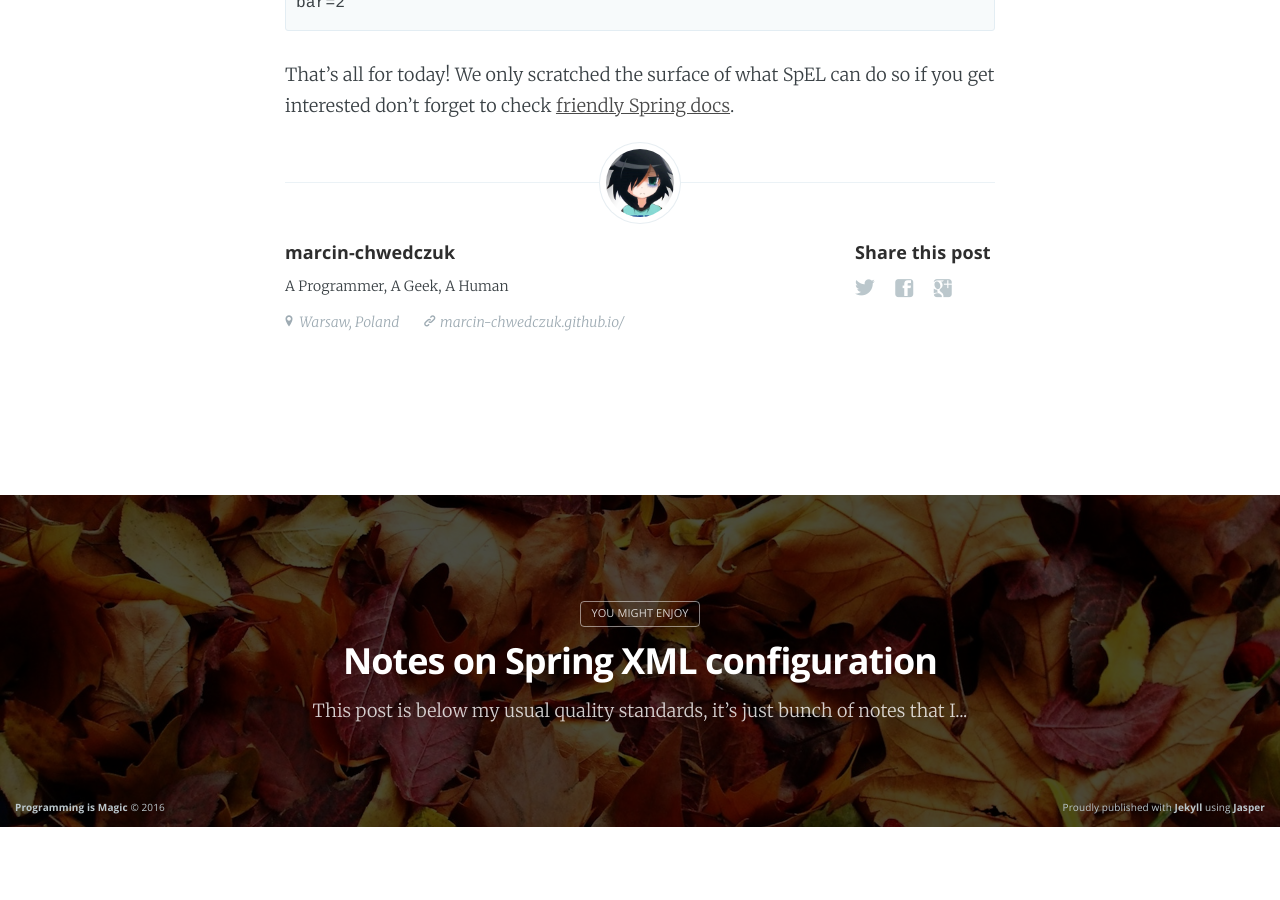
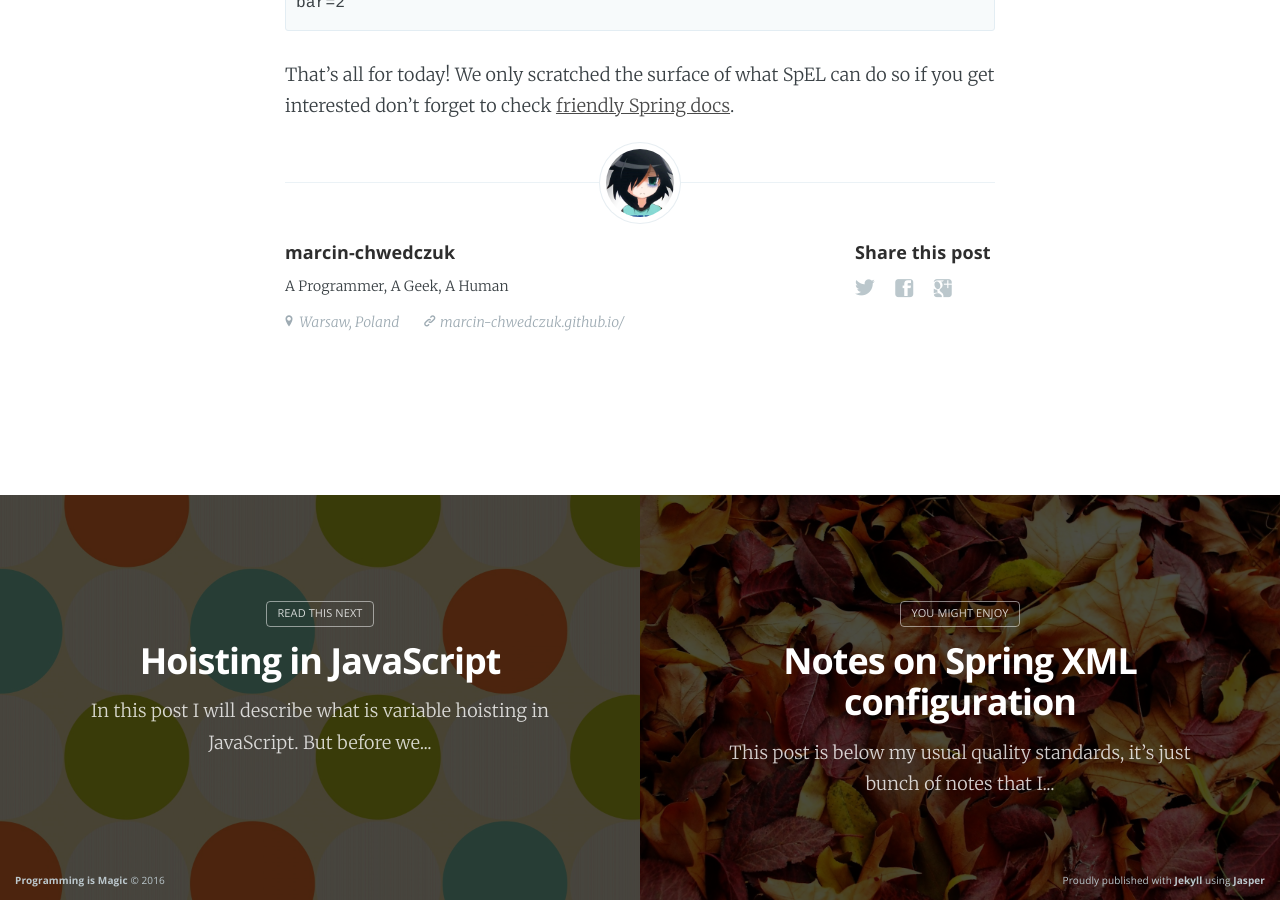
Before and after one commit to marcin-chwedczuk/_blog, a Jekyll site: the page built from _posts/2016-10-22-introduction-to-spring-expression-language.md, in a window 1280 px wide and 900 px high, scrolled down 6370 px. Built offline with Jekyll 4.4.1, drawn with Linux system fonts in a browser that asks for light colours; nearby versions of some CDN libraries; comment, search, counter and statistics services are not loaded; before the commit the page ends 7197 px from its top, so only the background shows below that; some of the changed lines change nothing that is shown.

Commit message:
Hoisting in JS

```diff
--- a/_layouts/post.html
+++ b/_layouts/post.html
@@ -11,7 +11,7 @@ class: 'post-template'
 <!-- Everything inside the #post tags pulls data from the post -->
 <!-- #post -->
 
-<header class="main-header post-head {% if page.cover %}" style="background-image: url({{ site.baseurl }}{{ page.cover }}) {% else %}no-cover{% endif %}">
+<header class="main-header post-head {% if page.cover %} no-gradient" style="background-image: url({{ site.baseurl }}{{ page.cover }}) {% else %}no-cover{% endif %}">
     <nav class="main-nav {% if page.cover %} overlay {% endif %} clearfix">
         {% if page.logo %}<a class="blog-logo" href="{{ site.baseurl }}"><img src="{{ site.baseurl }}{{ page.logo }}" alt="Blog Logo" /></a>{% endif %}
         {% if page.navigation %}
--- /dev/null
+++ b/_posts/2016-10-30-hoisting-in-javascript.md
@@ -0,0 +1,335 @@
+---
+layout: post
+cover: 'assets/images/mc_cover8.jpg'
+title: Hoisting in JavaScript
+date:   2016-10-30 00:00:00
+tags: javascript
+subclass: 'post tag-test tag-content'
+categories: 'mc'
+navigation: True
+logo: 'assets/images/home.png'
+disqus: true
+---
+
+In this post I will describe what is variable hoisting in JavaScript.
+But before we go into detailed explanations let's look at
+a few code examples.
+
+Let's start with function `bad()` that tries to
+access not defined variable:
+{% highlight javascript %}
+function bad() {
+    console.log(notDefinedVariable);
+}
+
+bad();
+// result:
+// "ReferenceError: notDefinedVariable is not defined
+{% endhighlight %}
+As we would expected attempt to read `notDefinedVariable`
+ends with an error, namely `ReferenceError` exception.
+
+Now you may be wondering what will happen when we try
+to write value to not defined variable:
+{% highlight javascript %}
+function bad2() {
+    notDefinedVariable = 'fufufu';
+}
+
+bad2(); // no error
+
+console.log(notDefinedVariable);
+// prints: "fufufu"
+{% endhighlight %}
+In this case we get no error and everything seems to work,
+but after a call to `bad2()` `notDefinedVariable` is still visible.
+What happened here is that we accidentally create
+`notDefinedVariable` *global* variable.
+
+Using global variables is regarded by many programmers as
+bad practice, especially when you can create them accidentally.
+To prevent errors and encourage good programming style
+ECMAScript 5 standard (which defines JavaScript language)
+introduced so called *strict mode*.
+We can enable strict mode by beginning function with `'use strict';`
+instruction.
+With strict mode enabled we get `ReferenceError` exception
+when we try to write to undefined variable:
+{% highlight javascript %}
+function bad3() {
+    'use strict';
+    notDefinedVariable = 'fufufu';
+}
+
+bad3();
+// result: "ReferenceError: undefinedVariable is not defined
+{% endhighlight %}
+
+You may be wondering what will happen when we declare
+variable but didn't assign any value to it, will we get
+an error while accessing variable value or not?
+{% highlight javascript %}
+function soSo() {
+    'use strict';
+
+    var foo;
+    console.log(foo);
+}
+
+soSo();
+// prints: undefined
+{% endhighlight %}
+We didn't get an error, that's because variables declared using `var` keyword
+initially have value of `undefined` until explicitly assigned by the user.
+
+Now let's look on a bit more complicated example:
+{% highlight javascript %}
+function hoisting1() {
+    'use strict';
+
+    console.log(x);
+
+    var x = 3;
+    console.log(x);
+}
+
+hoisting1();
+// prints: undefined 3
+{% endhighlight %}
+You may wonder what happened here. We already know that reading
+from undefined variables causes `ReferenceError` exception, but
+why first call to `console.log(x)` didn't throw any?
+And what about `undefined` value that was printed,
+we know that this is the value of declared but not initialized variables.
+So to sum up this function behaves as if variable `x` was declared
+at the very beginning of `hoisting1` function:
+{% highlight javascript %}
+function hoisting1() {
+    'use strict';
+
+    var x;
+
+    console.log(x);
+    x = 3;
+    console.log(x);
+}
+{% endhighlight %}
+And this is what hoisting is all about. In JavaScript it doesn't
+matter where you declare variables inside function body
+because they declarations will be implicitly
+moved to the beginning of the function.
+For example `func1()` when processed by JavaScript interpreter
+behaves exactly the same as `func2()`:
+{% highlight javascript %}
+function func1() {
+    'use strict';
+
+    var x = 1;
+    console.log(x);
+
+    for (var i = 0; i < 3; i += 1) {
+        console.log(i);
+    }
+
+    if (x > 0.5) {
+       var y = 2*x;
+       console.log(y);
+    }
+}
+
+function func2() {
+    'use strict';
+
+    var x, i, y;
+
+    x = 1;
+    console.log(x);
+
+    for (i = 0; i < 3; i += 1) {
+        console.log(i);
+    }
+
+    if (x > 0.5) {
+       y = 2*x;
+       console.log(y);
+    }
+}
+{% endhighlight %}
+
+As you may expect hoisting can make troubles when we are not
+alert, for example can you spot a bug here:
+{% highlight javascript %}
+function withBug() {
+    'use strict';
+    var arrayI = [1,2,3],
+        arrayJ = [3,2,1];
+
+    for (var i = 0; i < arrayI.length; i += 1) {
+        arrayI[i] += 1;
+    }
+
+    for (var j = 0; j < arrayJ.length; j += 1) {
+        if (arrayJ[j] == 2) {
+            console.log(arrayJ[i]);
+            break;
+        }
+    }
+}
+
+withBug();
+// prints: undefined
+{% endhighlight %}
+If `i` was accessible only inside `for(var i ...)` loop
+interpreter would spot problem with `console.log(arrayJ[i])` line
+and would thrown a `ReferenceError` exception. Unfortunately
+because of hoisting
+variable `i` is accessible through entire function body and only
+wrong behaviour of our program can tell us that something is wrong.
+
+So how can we make our programs secure against bugs caused by
+hoisting? The simples thing to do is to declare all function
+variables at the beginning of function body, thus making
+hoisting explicit:
+{% highlight javascript %}
+function sum(array) {
+    'use strict';
+
+    // declare all variables at the beginning
+    var arrSum = 0, i;
+
+    for (i = 0; i < array.length; i += 1) {
+      arrSum += array[i];
+    }
+
+    return arrSum;
+}
+{% endhighlight %}
+This is simple and effective solution but a bit cumbersome to use,
+it would be better to declare variables in the place of their first usage
+right? So the second solution is to just ignore the problem, if
+you are keeping size of your function small (no longer than 20 lines
+of code) and you follow good coding practices (especially you give
+your variables good descriptive names, and prefer `forEach` method to
+`for` loops)
+you should have no problems with hoisting.
+
+In some cases you really want to reduce visibility of a variable to
+some block of code, the popular solution to this problem is
+to use [IIFE pattern](https://developer.mozilla.org/en-US/docs/Glossary/IIFE):
+{% highlight javascript %}
+function iife() {
+    'use strict';
+
+    // following line produces: ReferenceError: i is not defined
+    // console.log('before IIFE: ' + i);
+
+    // iife expression - we declare anonymous
+    // function and immediately invoke it
+    (function() {
+      for (var i = 0; i < 3; i+=1) {
+        console.log(i);
+      }
+    }());
+
+    // following line produces: ReferenceError: i is not defined
+    // console.log('after IIFE: ' + i);
+}
+
+iife();
+// prints: 0 1 2
+{% endhighlight %}
+Here variable `i` is visible only inside IIFE expression.
+Using IIFE has it's own problems especially when we want to
+access `this` value inside IIFE expression.
+We must either pass `this` via local variable:
+{% highlight javascript %}
+function foo() {
+	// it is a convention to call such a variable
+	// that or self
+	var that = this;
+
+	(function() {
+		that.someMethod();
+	}());
+}
+{% endhighlight %}
+or use `call()` to invoke function:
+{% highlight javascript %}
+function foo() {
+	(function() {
+		this.someMethod();
+	}).call(this);
+}
+{% endhighlight %}
+
+Almost every popular language (e.g. Java, C#, C++) follows block scoping
+rules, this means that variable is visible only inside a block of
+code in which it is declared. For example in Java:
+{% highlight java %}
+int i = 0;
+{
+	int j = 3;
+	// we can use i and j here
+}
+// j no longer visible here
+for (int k = 0; k < 3; k++ ) {
+	// k and i are visible here
+}
+// k is no longer visible here
+// but we can access i
+{% endhighlight %}
+Compare this with JavaScript version:
+{% highlight javascript %}
+// can use i, j and k here
+var i = 0;
+// can use i, j and k here
+{
+	var j = 3;
+	// can use i, j and k here
+}
+// can use i, j and k here
+for (var k = 0; k < 3; k++ ) {
+	// can use i, j and k here
+}
+// can use i, j and k here
+{% endhighlight %}
+If you have this strange feeling that something is wrong here
+you are not the only one.
+JavaScript community decided to introduce proper lexical scoping
+to JavaScript in ECMAScript 2015 standard (sometimes called ES6).
+ECMAScript 2015 introduces a new JavaScript keyword `let` that
+works like `var` but with lexical scoping.
+Here's how our example looks with `let`:
+{% highlight javascript %}
+function letTest() {
+	'use strict';
+	let i = 0;
+	{
+		let j = 3;
+	}
+	// cannot use j here
+	for (let k = 0; k < 10; k++) {
+		console.log(k);
+	}
+	// cannot use k here
+}
+
+letTest();
+{% endhighlight %}
+`let` also prohibits redeclarations of variables:
+{% highlight javascript %}
+function foo() {
+	var i = 3;
+	var i = 7; // ok
+
+	let j = 3;
+	let j = 7; // error
+}
+{% endhighlight %}
+Support of ES6 among browsers is pretty good right now (you may also use it
+with node.js), but I guess if you have a chance to work with ES6 you most
+probably will be transpiling ES6 code into ES5 code (a plain old JavaScript)
+using Babel or some other transpiler.
+
+I hope you now know what hoisting is and what troubles it can make.
+If you have any remarks how I can improve this article please leave a comment.
--- a/assets/css/screen.css
+++ b/assets/css/screen.css
@@ -754,6 +754,10 @@ body.nav-opened .nav {
     left: 50%;
     margin-left: -75px;
     background: radial-gradient(ellipse at center,  rgba(0,0,0,0.15) 0%,rgba(0,0,0,0) 70%,rgba(0,0,0,0) 100%);
+}
+
+.home-template .main-header.no-gradient:after {
+    background: none !important;
 }
 
 /* Hide when there's no cover image or on page2+ */
```
Also changed, not shown: assets/images/mc_cover8.jpg (added).
